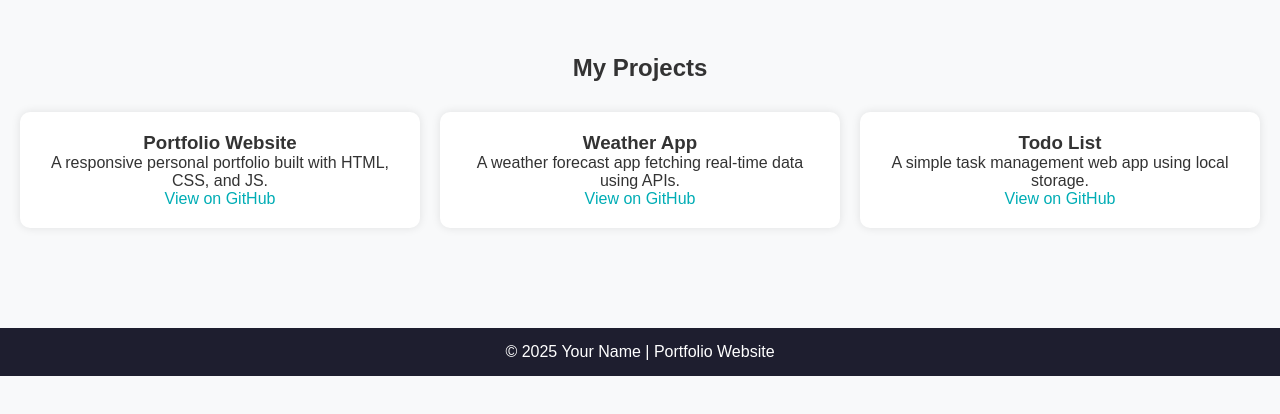
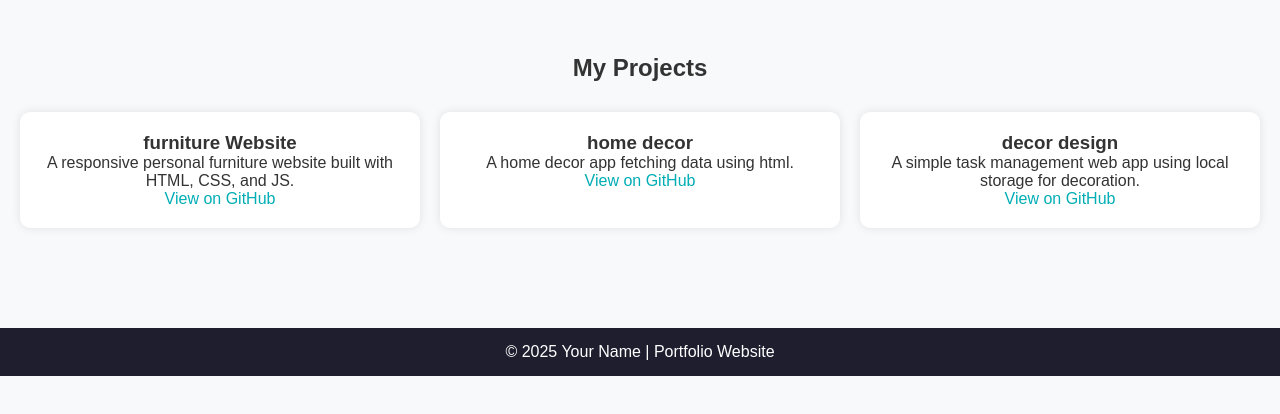
Before and after one commit to prachirajwar/prachirajwar.github.io., a plain HTML site: page projects.html in a window 1280 px wide. Shown: the part 64-478 px from the top of the page. Drawn offline with Linux system fonts and the light colour scheme.

Commit message:
Add files via upload

```diff
--- a/projects.html
+++ b/projects.html
@@ -23,18 +23,18 @@
     <h2>My Projects</h2>
     <div class="project-grid">
       <div class="project-card">
-        <h3>Portfolio Website</h3>
-        <p>A responsive personal portfolio built with HTML, CSS, and JS.</p>
+        <h3>furniture Website</h3>
+        <p>A responsive personal furniture website built with HTML, CSS, and JS.</p>
         <a href="#" target="_blank">View on GitHub</a>
       </div>
       <div class="project-card">
-        <h3>Weather App</h3>
-        <p>A weather forecast app fetching real-time data using APIs.</p>
+        <h3>home decor</h3>
+        <p>A home decor app fetching data using html.</p>
         <a href="#" target="_blank">View on GitHub</a>
       </div>
       <div class="project-card">
-        <h3>Todo List</h3>
-        <p>A simple task management web app using local storage.</p>
+        <h3>decor design</h3>
+        <p>A simple task management web app using local storage for decoration.</p>
         <a href="#" target="_blank">View on GitHub</a>
       </div>
     </div>
```
Also changed, not shown: index.html (+2 -2 lines).
